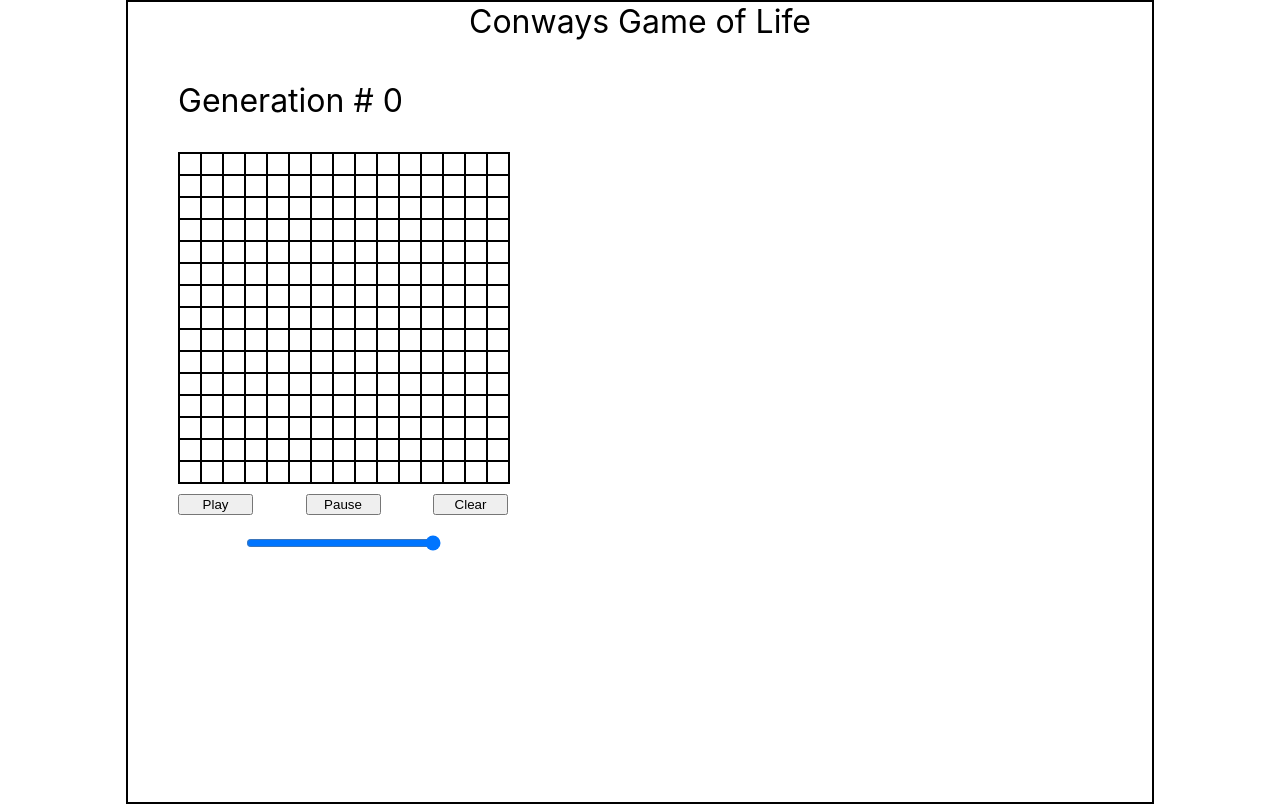
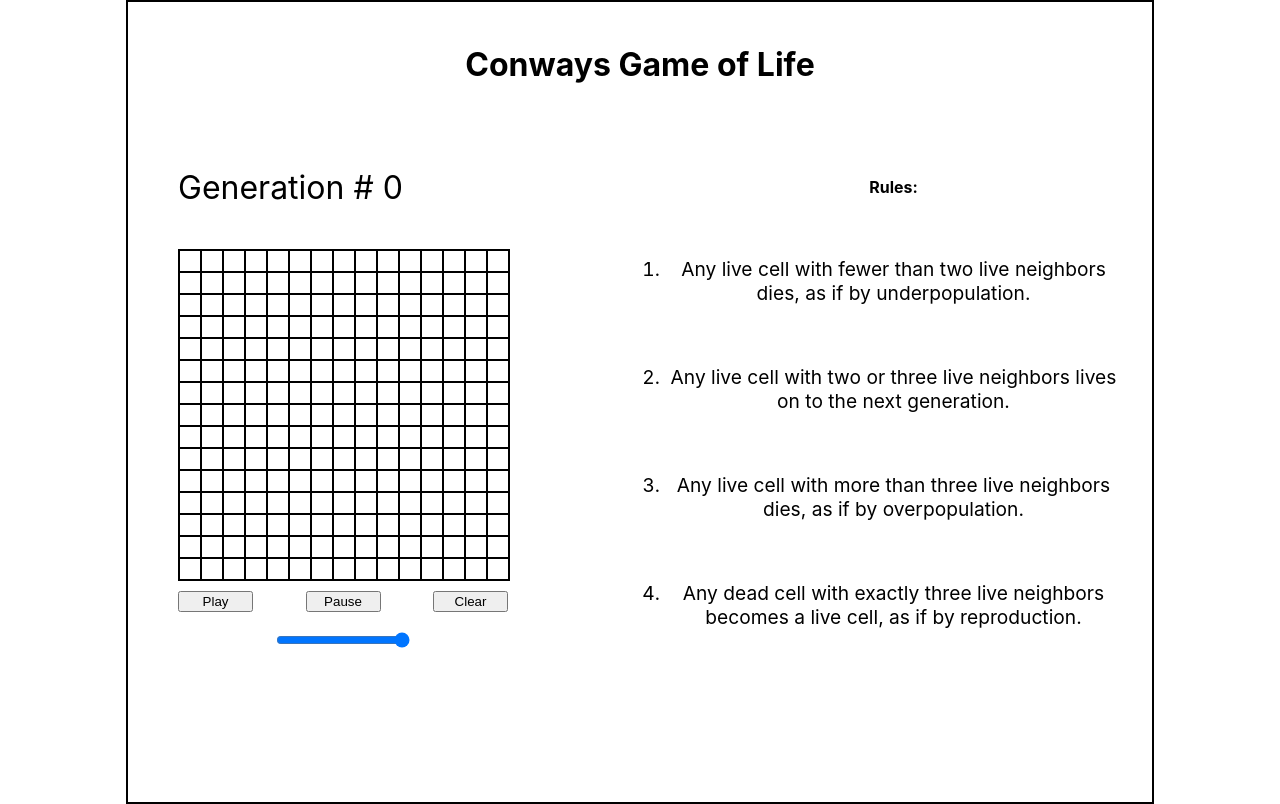
Before and after one commit to bloominstituteoftechnology/CS-Build-Week-1, a React (Create React App) app in the folder conways/: page / in a window 1280 px wide. Built offline with nearby package versions, Linux system fonts and the light colour scheme.

Commit message:
completed website layout. Added proper click functionality

```diff
--- a/conways/src/App.css
+++ b/conways/src/App.css
@@ -1,8 +1,23 @@
 .App {
   text-align: center;
-  width: 1024px;
+  max-width: 1024px;
   height: 800px;
   margin: 0 auto;
   border: solid black 2px;
   font-size: 2.0rem;
 }
+.main-ctn {
+  display: flex;
+}
+.board-ctn {
+  width: 50%;
+}
+.rules-ctn {
+  width: 50%;
+  margin-top: 25px;
+  margin-right: 30px;
+  font-size: 1.2rem;
+}
+.rule-item {
+  margin-top: 60px;
+}
--- a/conways/src/App.js
+++ b/conways/src/App.js
@@ -7,8 +7,23 @@ class App extends Component {
   render() {
     return (
       <div className="App">
-        Conways Game of Life
-      <Board />
+        <div className="header">
+          <h4>Conways Game of Life</h4>
+        </div>
+        <div className="main-ctn">
+          <div className="board-ctn">
+            <Board />
+          </div>
+          <div className="rules-ctn">
+            <ol>
+              <h5>Rules:</h5>
+              <li className="rule-item">Any live cell with fewer than two live neighbors dies, as if by underpopulation.</li>
+              <li className="rule-item">Any live cell with two or three live neighbors lives on to the next generation.</li>
+              <li className="rule-item">Any live cell with more than three live neighbors dies, as if by overpopulation.</li>
+              <li className="rule-item">Any dead cell with exactly three live neighbors becomes a live cell, as if by reproduction.</li>
+            </ol>
+          </div>
+        </div>
       </div>
     );
   }
--- a/conways/src/components/Board/Board.css
+++ b/conways/src/components/Board/Board.css
@@ -1,6 +1,8 @@
 .interface-ctn {
     margin-left: 50px;
-    margin-top: 40px;
+    margin-top: 10px;
+    display:flex;
+    flex-flow: column nowrap;
 }
 
 .board {
@@ -22,9 +24,9 @@
 }
 
 .slider {
-    width: 20%;
+    width: 30%;
     float: left;
     margin-top: 20px;
-    margin-left: 7%;
+    margin-left: 22%;
 
 }
--- a/conways/src/components/Board/Board.js
+++ b/conways/src/components/Board/Board.js
@@ -25,7 +25,7 @@ class Board extends Component {
                 matrix[i][j] = { i, j, alive: false };
             }
         }
-        this.setState({ matrix, generation: 0 });
+        this.setState({ matrix, generation: 0, clickEnabled: true });
     }
 
     //Searches through entire matrix array and returns an array of all active cells
@@ -67,28 +67,28 @@ class Board extends Component {
             newMatrix[i] = [];
             for (let j = 0; j < 15; ++j) {
                 let neighborCount = 0;
-                if (this.findIndex(currMatrix[i][j].i - 1, currMatrix[i][j].j + 1) && currMatrix[i - 1][j + 1].alive === true) {
+                if (this.findIndex(currMatrix[i][j].i - 1, currMatrix[i][j].j + 1) && currMatrix[i - 1][j + 1].alive) {
                     neighborCount += 1;
                 }
-                if (this.findIndex(currMatrix[i][j].i - 1, currMatrix[i][j].j) && currMatrix[i - 1][j].alive === true) {
+                if (this.findIndex(currMatrix[i][j].i - 1, currMatrix[i][j].j) && currMatrix[i - 1][j].alive) {
                     neighborCount += 1;
                 }
-                if (this.findIndex(currMatrix[i][j].i - 1, currMatrix[i][j].j - 1) && currMatrix[i - 1][j - 1].alive === true) {
+                if (this.findIndex(currMatrix[i][j].i - 1, currMatrix[i][j].j - 1) && currMatrix[i - 1][j - 1].alive) {
                     neighborCount += 1;
                 }
-                if (this.findIndex(currMatrix[i][j].i, currMatrix[i][j].j - 1) && currMatrix[i][j - 1].alive === true) {
+                if (this.findIndex(currMatrix[i][j].i, currMatrix[i][j].j - 1) && currMatrix[i][j - 1].alive) {
                     neighborCount += 1;
                 }
-                if (this.findIndex(currMatrix[i][j].i + 1, currMatrix[i][j].j - 1) && currMatrix[i + 1][j - 1].alive === true) {
+                if (this.findIndex(currMatrix[i][j].i + 1, currMatrix[i][j].j - 1) && currMatrix[i + 1][j - 1].alive) {
                     neighborCount += 1;
                 }
-                if (this.findIndex(currMatrix[i][j].i + 1, currMatrix[i][j].j) && currMatrix[i + 1][j].alive === true) {
+                if (this.findIndex(currMatrix[i][j].i + 1, currMatrix[i][j].j) && currMatrix[i + 1][j].alive) {
                     neighborCount += 1;
                 }
-                if (this.findIndex(currMatrix[i][j].i + 1, currMatrix[i][j].j + 1) && currMatrix[i + 1][j + 1].alive === true) {
+                if (this.findIndex(currMatrix[i][j].i + 1, currMatrix[i][j].j + 1) && currMatrix[i + 1][j + 1].alive) {
                     neighborCount += 1;
                 }
-                if (this.findIndex(currMatrix[i][j].i, currMatrix[i][j].j + 1) && currMatrix[i][j + 1].alive === true) {
+                if (this.findIndex(currMatrix[i][j].i, currMatrix[i][j].j + 1) && currMatrix[i][j + 1].alive) {
                     neighborCount += 1;
                 }
                 if (currMatrix[i][j].alive && neighborCount >= 2 && neighborCount <= 3) {
@@ -116,13 +116,14 @@ class Board extends Component {
             matrix = this.nextGen(matrix);
             generation++;
 
-            this.setState({ matrix, generation });
+            this.setState({ matrix, generation, clickEnabled: false });
         }, this.state.speed);
 
     }
 
     pauseButton = () => {
         clearInterval(this.interval);
+        this.setState({clickEnabled: true})
     }
 
     clearButton = () => {
@@ -133,6 +134,7 @@ class Board extends Component {
     render() {
         return (
             <div className="interface-ctn">
+
                     <p align="left">Generation # {this.state.generation}</p>
                     <div className="board">
                         {
```
Lines whose indentation alone changed are shown as unchanged.
